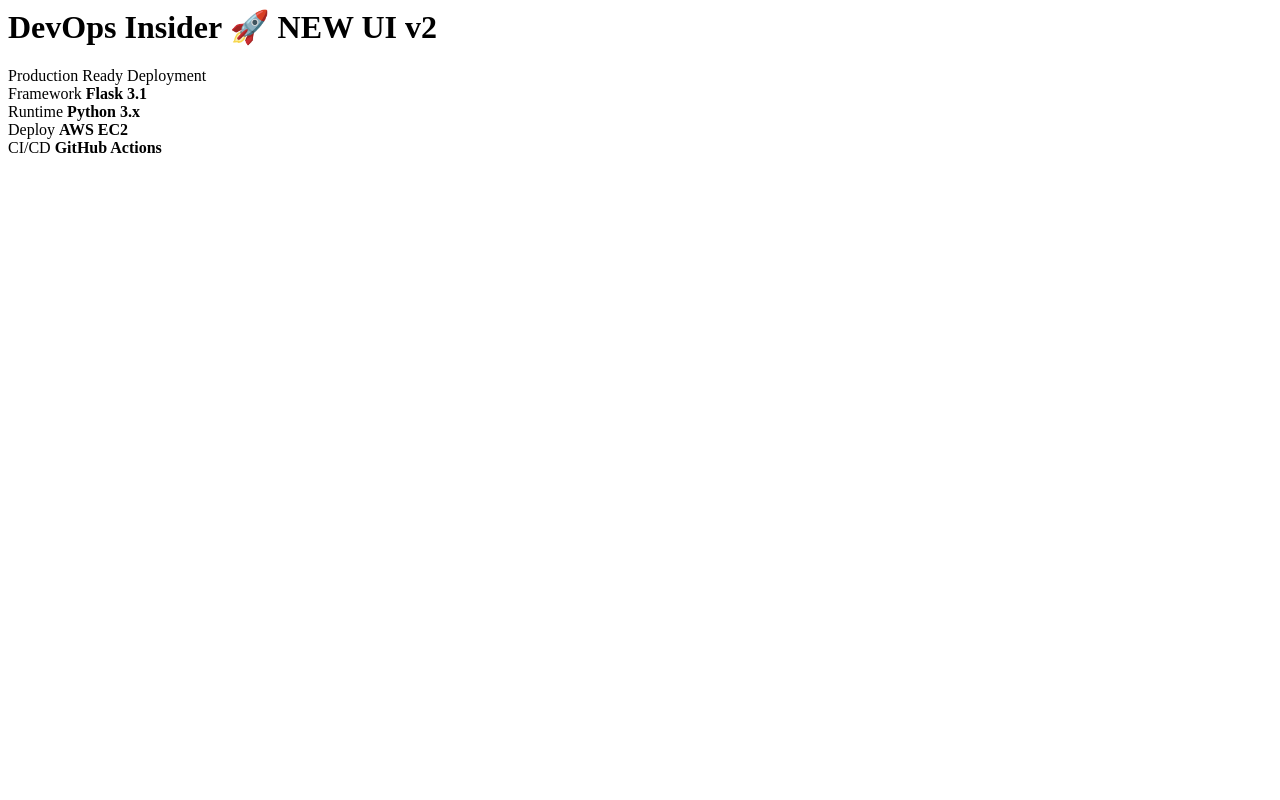
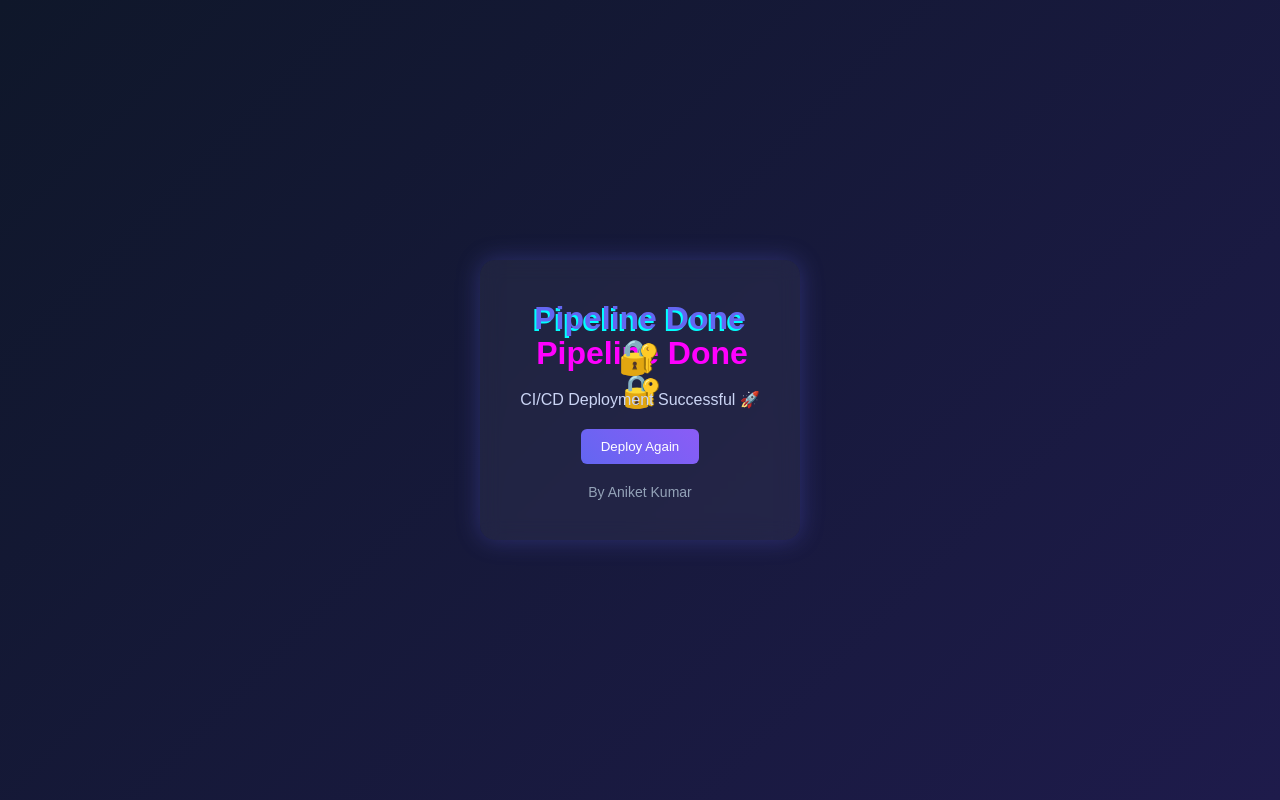
Before and after one commit to aniket-devop/github-action-zero-to-hero, a Flask app: page / in a window 1280 px wide. Run offline with Flask 3, Linux system fonts and the light colour scheme.

Commit message:
UI updated

```diff
--- a/templates/index.html
+++ b/templates/index.html
@@ -1,24 +1,135 @@
-<h1>DevOps Insider 🚀 NEW UI v2</h1>
-<div class="badge">Production Ready Deployment</div>
+<!DOCTYPE html>
+<html lang="en">
+<head>
+<meta charset="UTF-8">
+<meta name="viewport" content="width=device-width, initial-scale=1.0">
+<title>DevSecOps Hands-On | Aniket Kumar</title>
 
-<div class="cards">
-    <div class="card">
-        <span>Framework</span>
-        <strong>Flask 3.1</strong>
-    </div>
+<style>
+:root {
+    --blue: #6366f1;
+    --purple: #8b5cf6;
+    --light: #eef2ff;
+    --dark: #0f172a;
+    --text: #cbd5f5;
+}
 
-    <div class="card">
-        <span>Runtime</span>
-        <strong>Python 3.x</strong>
-    </div>
+* {
+    margin: 0;
+    padding: 0;
+    box-sizing: border-box;
+    font-family: Arial, sans-serif;
+}
 
-    <div class="card">
-        <span>Deploy</span>
-        <strong>AWS EC2</strong>
-    </div>
+body {
+    height: 100vh;
+    background: linear-gradient(135deg, #0f172a, #1e1b4b);
+    display: flex;
+    justify-content: center;
+    align-items: center;
+    color: white;
+}
 
-    <div class="card">
-        <span>CI/CD</span>
-        <strong>GitHub Actions</strong>
-    </div>
+/* Card */
+.card {
+    background: rgba(255,255,255,0.05);
+    padding: 40px;
+    border-radius: 15px;
+    text-align: center;
+    backdrop-filter: blur(10px);
+    box-shadow: 0 0 25px rgba(99,102,241,0.3);
+    width: 320px;
+}
+
+/* Glitch Text */
+.glitch {
+    font-size: 32px;
+    font-weight: bold;
+    color: var(--blue);
+    position: relative;
+}
+
+.glitch::before,
+.glitch::after {
+    content: "Pipeline Done 🔐";
+    position: absolute;
+    left: 0;
+}
+
+.glitch::before {
+    color: cyan;
+    z-index: -1;
+    animation: glitchTop 1s infinite;
+}
+
+.glitch::after {
+    color: magenta;
+    z-index: -2;
+    animation: glitchBottom 1s infinite;
+}
+
+/* Animations */
+@keyframes glitchTop {
+    0% { transform: translate(0,0); }
+    20% { transform: translate(-2px,-2px); }
+    40% { transform: translate(2px,2px); }
+    60% { transform: translate(-2px,2px); }
+    80% { transform: translate(2px,-2px); }
+    100% { transform: translate(0,0); }
+}
+
+@keyframes glitchBottom {
+    0% { transform: translate(0,0); }
+    20% { transform: translate(2px,2px); }
+    40% { transform: translate(-2px,-2px); }
+    60% { transform: translate(2px,-2px); }
+    80% { transform: translate(-2px,2px); }
+    100% { transform: translate(0,0); }
+}
+
+/* Text */
+p {
+    margin-top: 15px;
+    color: var(--text);
+}
+
+/* Button */
+button {
+    margin-top: 20px;
+    padding: 10px 20px;
+    border: none;
+    border-radius: 6px;
+    background: linear-gradient(45deg, var(--blue), var(--purple));
+    color: white;
+    cursor: pointer;
+    transition: 0.3s;
+}
+
+button:hover {
+    transform: scale(1.05);
+}
+
+/* Author */
+.author {
+    margin-top: 20px;
+    font-size: 14px;
+    color: #94a3b8;
+}
+</style>
+</head>
+
+<body>
+
+<div class="card">
+    <div class="glitch">Pipeline Done 🔐</div>
+    <p>CI/CD Deployment Successful 🚀</p>
+
+    <button onclick="alert('Deploy triggered 🚀')">
+        Deploy Again
+    </button>
+
+    <div class="author">By Aniket Kumar</div>
 </div>
+
+</body>
+</html>
```
Also changed, not shown: 1 other file.
